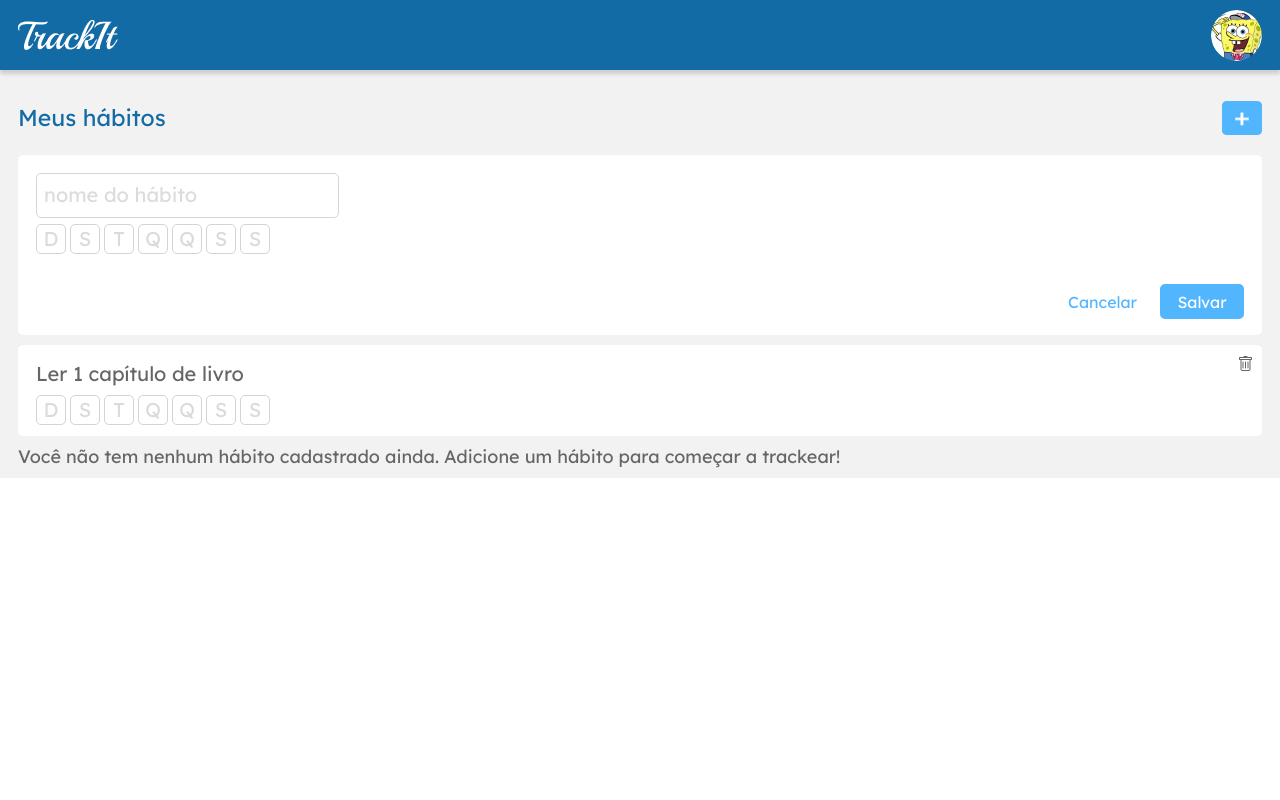
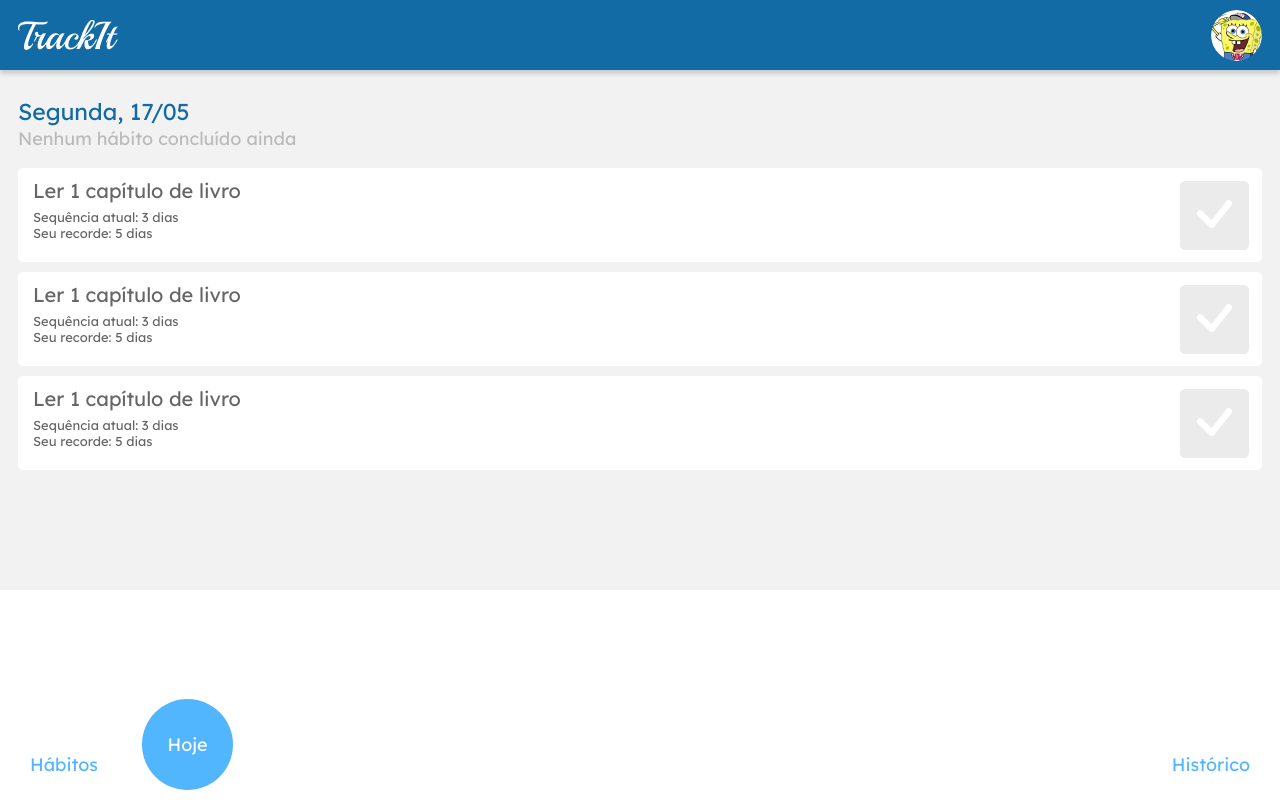
Before and after one commit to iurimp91/projeto-trackit, a JavaScript app: page /hoje in a window 1280 px wide. Built offline with nearby package versions, Linux system fonts and the light colour scheme.

Commit message:
Footer implemented + basic CSS of all pages implemented + Routes created at App element + Links between Log In and Sign Up pages

```diff
--- a/src/components/App.js
+++ b/src/components/App.js
@@ -1,15 +1,29 @@
+import { BrowserRouter, Route, Switch } from "react-router-dom";
+
 import GlobalStyle from "../css/GlobalStyle";
 import LogInPage from "./LogInPage";
 import SignUpPage from "./SignUpPage";
 import HabitsPage from "./HabitsPage";
+import TodayPage from "./TodayPage";
 
 export default function App() {
     return(
-        <>
+        <BrowserRouter>
             <GlobalStyle />
-            {/*<LogInPage />*/}
-            {/*<SignUpPage />*/}
-            <HabitsPage />
-        </>
+            <Switch>
+                <Route exact path="/">
+                    <LogInPage />
+                </Route>
+                <Route exact path="/cadastro">
+                    <SignUpPage />
+                </Route>
+                <Route exact path="/habitos">
+                    <HabitsPage />
+                </Route>
+                <Route exact path="/hoje">
+                    <TodayPage />
+                </Route>
+            </Switch>
+        </BrowserRouter>
     );
 }
--- /dev/null
+++ b/src/components/Footer.js
@@ -0,0 +1,44 @@
+import styled from "styled-components";
+
+export default function Footer() {
+    return(
+        <Bottom>
+            <span>Hábitos</span>
+            <span>Histórico</span>
+            <button>Hoje</button>
+        </Bottom>
+    );
+}
+
+const Bottom = styled.div`
+    width: 100%;
+    height: 70px;
+    background-color: #FFFFFF;
+    position: fixed;
+    bottom: 0;
+    left: 0;
+    display: flex;
+    align-items: center;
+    justify-content: space-between;
+    padding: 0 30px;
+
+    span {
+        font-size: 18px;
+        color: #52B6FF;
+        cursor: pointer;
+    }
+
+    button {
+        width: 91px;
+        height: 91px;
+        border-radius: 100px;
+        background-color: #52B6FF;
+        color: #FFFFFF;
+        border: none;
+        cursor: pointer;
+        font-size: 18px;
+        position: absolute;
+        bottom: 10px;
+        left: 142px;
+    }
+`;
--- a/src/components/HabitsPage.js
+++ b/src/components/HabitsPage.js
@@ -1,20 +1,19 @@
 import styled from "styled-components";
-import logo from "../images/logo-header.png";
-import bob from "../images/bob.png";
+
+import Header from "./Header";
+import Footer from "./Footer";
+
 import addButton from "../images/add-button.png";
 import trash from "../images/trash.png";
 
 export default function HabitsPage() {
     return(
         <>
-            <Header>
-                <img src={logo} />
-                <UserPicture src={bob} />
-            </Header>
+            <Header />
             <ContentContainer>
                 <TitleContainer>
                     <h1>Meus hábitos</h1>
-                    <img src={addButton} />
+                    <img src={addButton} alt="Add item icon" />
                 </TitleContainer>
                 <NewHabitContainer>
                     <input type="text" placeholder="nome do hábito" />
@@ -25,39 +24,21 @@ export default function HabitsPage() {
                     <li className="habit">
                         <span>Ler 1 capítulo de livro</span>
                         <ul><li>D</li><li>S</li><li>T</li><li>Q</li><li>Q</li><li>S</li><li>S</li></ul>
-                        <img src={trash} />
+                        <img src={trash} alt="Trash icon" />
                     </li>
                 </HabitsList>
                 <span>Você não tem nenhum hábito cadastrado ainda. Adicione um hábito para começar a trackear!</span>
             </ContentContainer>
+            <Footer />
         </>
     );
 }
 
-const Header = styled.div`
-    width: 100%;
-    height: 70px;
-    background-color: #126BA5;
-    box-shadow: 0 4px 4px 0 rgba(0, 0, 0, 0.15);
-    display: flex;
-    align-items: center;
-    justify-content: space-between;
-    padding: 0 18px;
-    position: fixed;
-    left: 0;
-    top: 0;
-`;
-
-const UserPicture = styled.img`
-    width: 51px;
-    height: 51px;
-    border-radius: 100px;
-`;
-
 const ContentContainer = styled.div`
+    height: 100%;
     margin-top: 70px;
     background-color: #F2F2F2;
-    padding: 0 18px 10px 18px;
+    padding: 0 18px 110px 18px;
 
     span {
         font-size: 18px;
@@ -197,6 +178,4 @@ const HabitsList = styled.ul`
             cursor: pointer;
         }
     }
-
-
 `;
--- /dev/null
+++ b/src/components/Header.js
@@ -0,0 +1,33 @@
+import styled from "styled-components";
+
+import logo from "../images/logo-header.png";
+import bob from "../images/bob.png";
+
+export default function Header() {
+    return(
+        <Top>
+            <img src={logo} alt="Track It simple logo" />
+            <UserPicture src={bob} alt="User picture" />
+        </Top>
+    );
+}
+
+const Top = styled.div`
+    width: 100%;
+    height: 70px;
+    background-color: #126BA5;
+    box-shadow: 0 4px 4px 0 rgba(0, 0, 0, 0.15);
+    display: flex;
+    align-items: center;
+    justify-content: space-between;
+    padding: 0 18px;
+    position: fixed;
+    left: 0;
+    top: 0;
+`;
+
+const UserPicture = styled.img`
+    width: 51px;
+    height: 51px;
+    border-radius: 100px;
+`;
--- a/src/components/LogInPage.js
+++ b/src/components/LogInPage.js
@@ -1,14 +1,18 @@
 import styled from "styled-components";
+import { Link } from "react-router-dom";
+
 import logo from "../images/logo.png";
 
 export default function LogInPage() {
     return(
         <MainContainer>
-            <Logo src={logo} />
+            <Logo src={logo} alt="Track It complete logo" />
             <Input type="text" placeholder="email" />
             <Input type="password" placeholder="senha" />
             <Button>Entrar</Button>
-            <Span>Não tem uma conta? Cadastre-se!</Span>
+            <Link to="/cadastro">
+                <Span>Não tem uma conta? Cadastre-se!</Span>
+            </Link>
         </MainContainer>
     );
 }
--- a/src/components/SignUpPage.js
+++ b/src/components/SignUpPage.js
@@ -1,16 +1,20 @@
 import styled from "styled-components";
+import { Link } from "react-router-dom";
+
 import logo from "../images/logo.png";
 
 export default function SignUpPage() {
     return(
         <MainContainer>
-            <Logo src={logo} />
+            <Logo src={logo} alt="Track It complete logo" />
             <Input type="text" placeholder="email" />
             <Input type="password" placeholder="senha" />
             <Input type="text" placeholder="nome" />
             <Input type="text" placeholder="foto" />
             <Button>Entrar</Button>
-            <Span>Já tem uma conta? Faça login!</Span>
+            <Link to="/">
+                <Span>Já tem uma conta? Faça login!</Span>
+            </Link>
         </MainContainer>
     );
 }
--- /dev/null
+++ b/src/components/TodayPage.js
@@ -0,0 +1,106 @@
+import styled from "styled-components";
+
+import Header from "./Header";
+import Footer from "./Footer";
+
+import check from "../images/check.png";
+
+export default function TodayPage() {
+    return(
+        <>
+            <Header />
+            <ContentContainer>
+                <TitleContainer>
+                    <h1>Segunda, 17/05</h1>
+                    <span>Nenhum hábito concluído ainda</span>
+                </TitleContainer>
+                <HabitsList>
+                    <li className="habit">
+                        <div>
+                            <h1>Ler 1 capítulo de livro</h1>
+                            <h2>Sequência atual: 3 dias</h2>
+                            <h2>Seu recorde: 5 dias</h2>
+                        </div>
+                        <button><img src={check} alt="Check icon" /></button>
+                    </li>
+                    <li className="habit">
+                        <div>
+                            <h1>Ler 1 capítulo de livro</h1>
+                            <h2>Sequência atual: 3 dias</h2>
+                            <h2>Seu recorde: 5 dias</h2>
+                        </div>
+                        <button><img src={check} alt="Check icon" /></button>
+                    </li>
+                    <li className="habit">
+                        <div>
+                            <h1>Ler 1 capítulo de livro</h1>
+                            <h2>Sequência atual: 3 dias</h2>
+                            <h2>Seu recorde: 5 dias</h2>
+                        </div>
+                        <button><img src={check} alt="Check icon" /></button>
+                    </li>
+                </HabitsList>
+            </ContentContainer>
+            <Footer />
+        </>
+    );
+}
+
+const ContentContainer = styled.div`
+    height: 100%;
+    margin-top: 70px;
+    background-color: #F2F2F2;
+    padding: 0 18px 110px 18px;
+`;
+
+const TitleContainer = styled.div`
+    height: 100%;
+    margin-bottom: 20px;
+
+    h1 {
+        font-size: 23px;
+        color: #126BA5;
+        padding-top: 30px;
+        margin-bottom: 7px;
+    }
+
+    span {
+        font-size: 18px;
+        color: #BABABA;
+    }
+`;
+
+const HabitsList = styled.ul`
+    width: 100%;
+
+    .habit {
+        height: 94px;
+        background-color: #FFFFFF;
+        border-radius: 5px;
+        display: flex;
+        justify-content: space-between;
+        padding: 13px 13px 13px 15px;
+        margin-bottom: 10px;
+
+        h1 {
+            font-size: 20px;
+            color: #666666;
+            margin-bottom: 10px;
+        }
+
+        h2 {
+            font-size: 13px;
+            color: #666666;
+            margin-bottom: 3px;
+        }
+
+        button {
+            width: 69px;
+            height: 69px;
+            background-color: #EBEBEB;
+            border: 1px solid #EBEBEB;
+            border-radius: 5px;
+            cursor: pointer;
+        }
+    }
+`;
```
Also changed, not shown: src/images/check.png (added).
